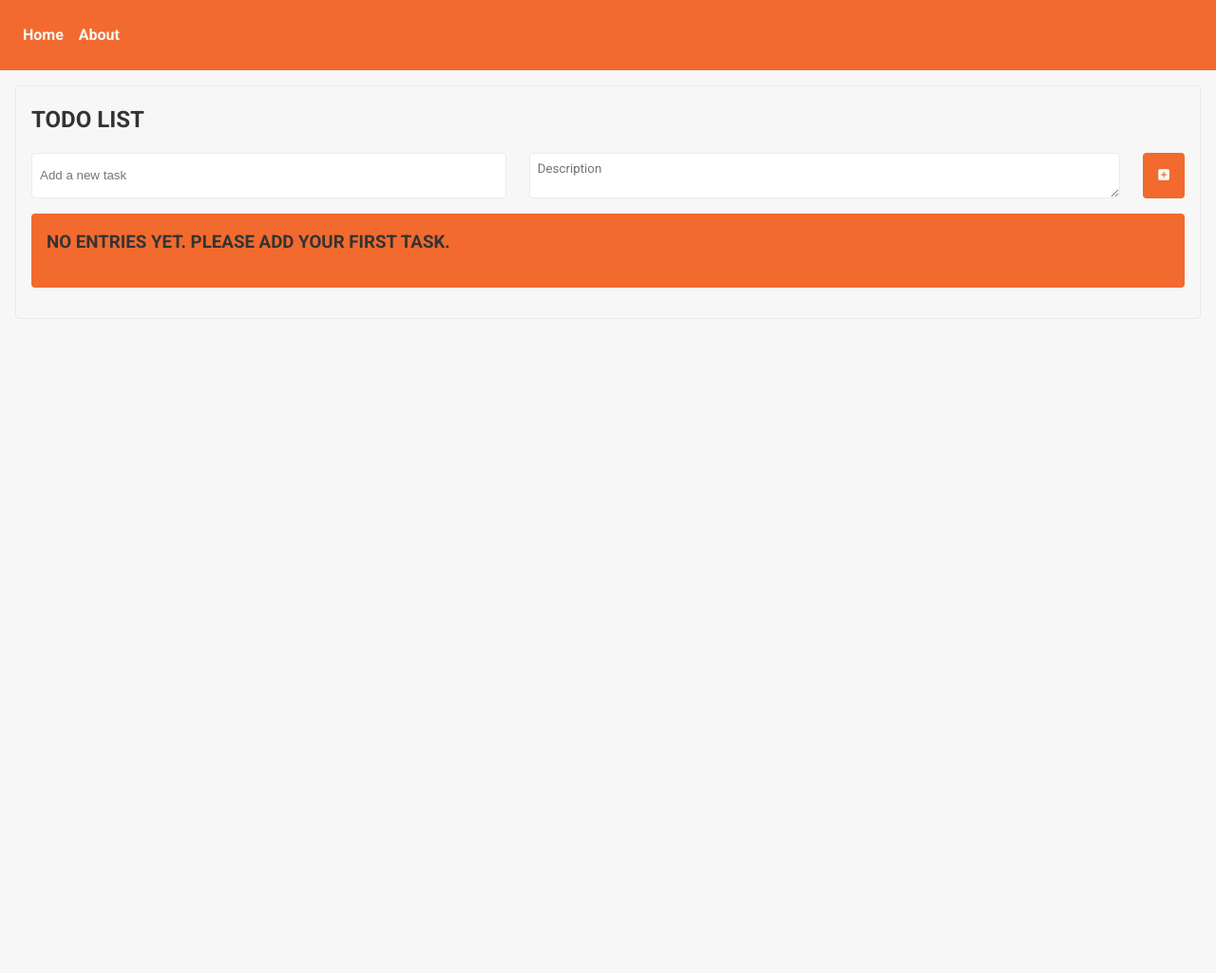
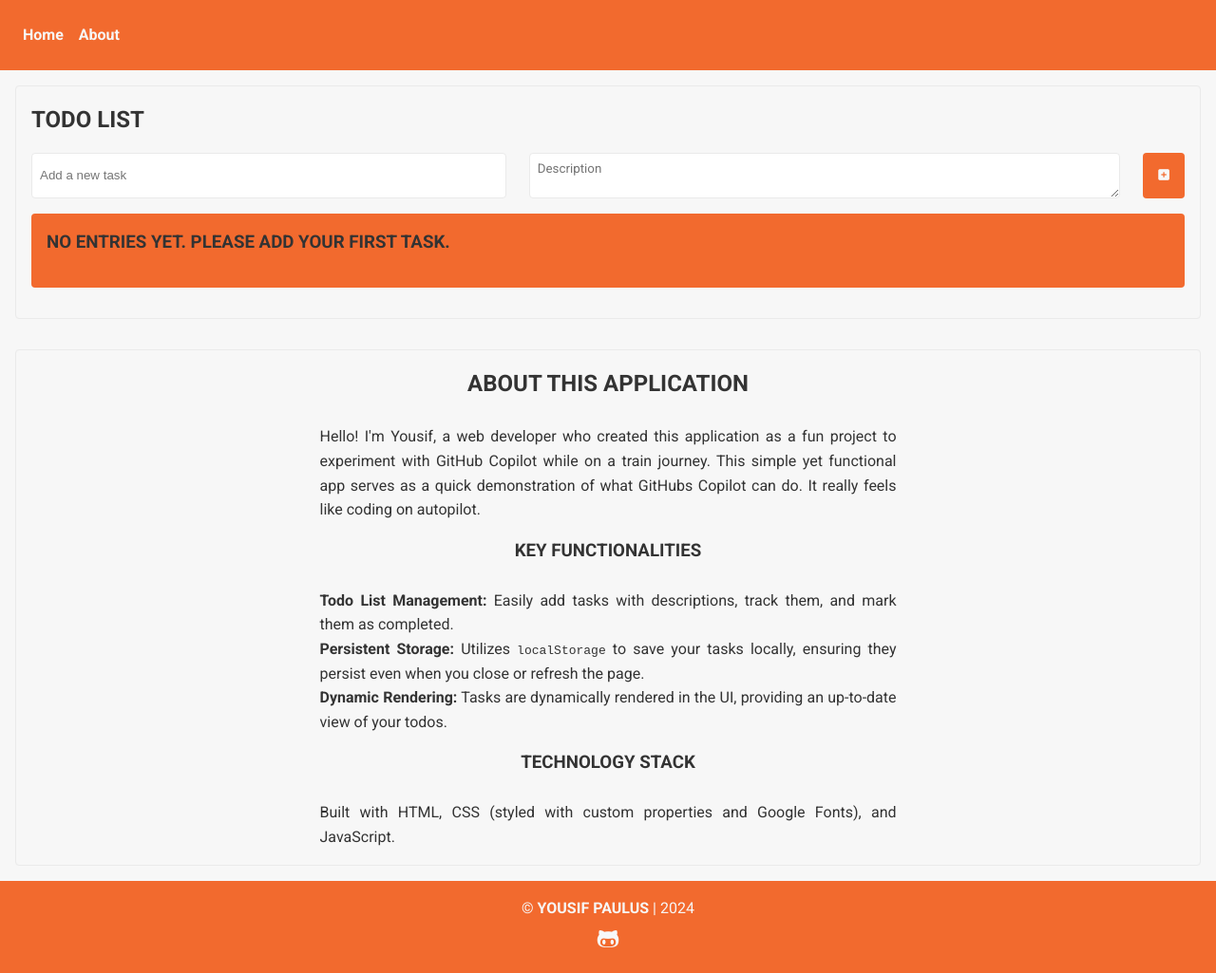
Before and after one commit to yousifpa98/todo-list_js, a plain HTML site: page index.html in a window 1280 px wide. Shown: the whole page at 95% size. Before the commit the page ends 800 px from the top, so only its background shows below. Drawn offline with Linux system fonts and the light colour scheme.

Commit message:
added footer and avout section

```diff
--- a/index.html
+++ b/index.html
@@ -45,7 +45,54 @@
           <div class="todo-list"></div>
         </div>
       </section>
+      <section class="about">
+        <div class="about-content">
+          <h2>About this application</h2>
+          <p>
+            Hello! I'm Yousif, a web developer who created this application as a
+            fun project to experiment with GitHub Copilot while on a train
+            journey. This simple yet functional app serves as a quick
+            demonstration of what GitHubs Copilot can do. It really feels like
+            coding on autopilot.
+          </p>
+          <h3>Key Functionalities</h3>
+          <ul>
+            <li>
+              <strong>Todo List Management:</strong> Easily add tasks with
+              descriptions, track them, and mark them as completed.
+            </li>
+            <li>
+              <strong>Persistent Storage:</strong> Utilizes
+              <code>localStorage</code> to save your tasks locally, ensuring
+              they persist even when you close or refresh the page.
+            </li>
+            <li>
+              <strong>Dynamic Rendering:</strong> Tasks are dynamically rendered
+              in the UI, providing an up-to-date view of your todos.
+            </li>
+          </ul>
+          <h3>Technology Stack</h3>
+          <p>
+            Built with HTML, CSS (styled with custom properties and Google
+            Fonts), and JavaScript.
+        </p>
+        </div>
+      </section>
     </main>
+    <footer>
+      <p>
+        &copy;
+        <a href="https://www.yousifpaulus.dev/" target="_blank"
+          >Yousif Paulus</a
+        >
+        | 2024
+      </p>
+      <div class="socials">
+        <a href="https://github.com/yousifpa98"
+          ><i class="fa-brands fa-github-alt"></i
+        ></a>
+      </div>
+    </footer>
     <script src="script.js"></script>
   </body>
 </html>
--- a/style.css
+++ b/style.css
@@ -174,14 +174,73 @@ details summary::-webkit-details-marker {
 }
 
 .completed-task {
-    background-color: #00FF00;
+  background-color: #00ff00;
 }
 
-
 .completed-task details {
-        text-decoration: line-through;
+  text-decoration: line-through;
 }
 
 /* .uncomplete-button i {
     text-decoration: line-through;
 } */
+
+footer {
+  background-color: var(--primary-color);
+  color: var(--secondary-color);
+  padding: 1rem;
+  text-align: center;
+  width: 100%;
+  text-transform: uppercase;
+  display: flex;
+  align-items: center;
+  justify-content: center;
+  flex-direction: column;
+}
+
+footer a {
+  color: var(--secondary-color);
+  text-decoration: none;
+  font-weight: bold;
+}
+
+footer a:hover {
+  color: var(--accent-color);
+}
+
+.socials i {
+  margin: 0.5rem;
+  font-size: 1.5rem;
+  color: var(--secondary-color);
+}
+
+.socials i:hover {
+  color: var(--accent-color);
+}
+
+/* about */
+
+.about {
+  margin: 2rem 1rem 1rem 1rem;
+  padding: 1rem;
+  border: 1px solid var(--border-color);
+  border-radius: var(--border-radius);
+  text-align: justify;
+  display: flex;
+  align-items: center;
+  justify-content: center;
+}
+
+.about-content {
+  display: flex;
+  flex-direction: column;
+  gap: 1rem;
+  align-items: center;
+  justify-content: center;
+  text-align: justify;
+  width: 50%;
+}
+
+.about ul {
+  list-style-type: none;
+}
```
